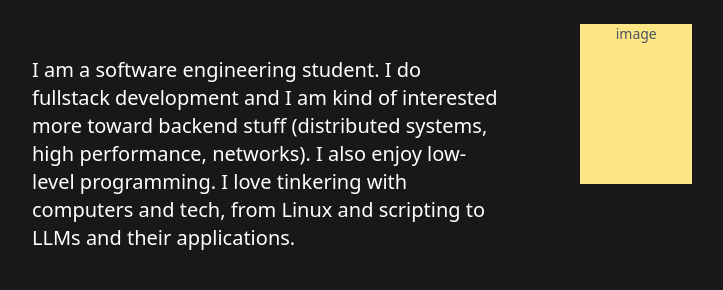
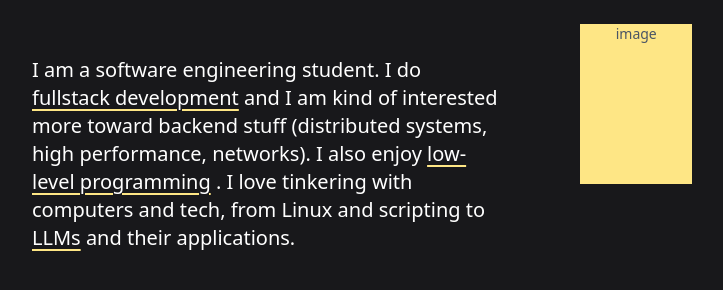
Before and after one commit to Jounaidayoub/ayooub.me, a React (Vite) app: page / in a window 1280 px wide. Shown: the part 272-562 px from the top of the page, without its empty margins (278-1001 px from the left). Built offline with nearby package versions, Linux system fonts and the light colour scheme.

Commit message:
underline

```diff
--- a/src/HeroSection.tsx
+++ b/src/HeroSection.tsx
@@ -1,45 +1,32 @@
-import React from 'react'
+import React from "react";
+import Underline from "./Underline";
 interface Props {
-
   children?: React.ReactNode;
 }
-const HeroSection  = ({children}:Props) => {
+const HeroSection = ({ children }: Props) => {
   return (
     <>
-    <main className='  flex sm:flex-row flex-col  p-5 items-center justify-center gap-20 h-[80vh] '>
-
-          <div className='max-w-120'>
-
-          <h1 className="text-4xl font-bold pb-15 ">
-            Salam , I'm Ayoub ! 👋
-          </h1>
+      <main className="  flex sm:flex-row flex-col  p-5 items-center justify-center gap-20 h-[80vh] ">
+        <div className="max-w-120">
+          <h1 className="text-4xl font-bold pb-15 ">Salam , I'm Ayoub ! 👋</h1>
           <p className="text-xl   max-w-2xl">
-            I am a software engineering student. I do fullstack development and I am kind of interested more toward backend stuff (distributed systems, high performance, networks). I also enjoy
-            low-level programming. I love tinkering with computers and tech, from Linux and scripting to LLMs and their applications.
+            I am a software engineering student. I do{" "}
+            <Underline>fullstack development</Underline> and I am kind of
+            interested more toward backend stuff (distributed systems, high
+            performance, networks). I also enjoy{" "}
+            <Underline>low-level programming</Underline> . I love tinkering with
+            computers and tech, from Linux and scripting to{" "}
+            <Underline>LLMs</Underline> and their applications.
           </p>
-
-
-
         </div>
 
-          <div className='size-40 bg-amber-200'>
-
-            <center className='text-gray-600 text-sm'>
-              image
-            </center>
+        <div className="size-40 bg-amber-200">
+          <center className="text-gray-600 text-sm">image</center>
           {/* this will be place holder for an image */}
         </div>
-
-
-
-
-
-
-
-
       </main>
     </>
-  )
-}
+  );
+};
 
-export default HeroSection
+export default HeroSection;
--- /dev/null
+++ b/src/Underline.tsx
@@ -0,0 +1,10 @@
+import React from 'react'
+
+type BaseProps = { children?: React.ReactNode };
+const Underline = ({children}:BaseProps) => {
+  return (
+    <span className='underline underline-offset-4 dark:decoration-amber-200'>{children}</span>
+  )
+}
+
+export default Underline
--- a/vite.config.ts
+++ b/vite.config.ts
@@ -6,5 +6,5 @@ import tailwindcss from '@tailwindcss/vite'
 export default defineConfig({
   plugins: [react()
     ,tailwindcss()],
-  base: '/ayooub.me/',
+
 })
```
Lines whose indentation alone changed are shown as unchanged.
